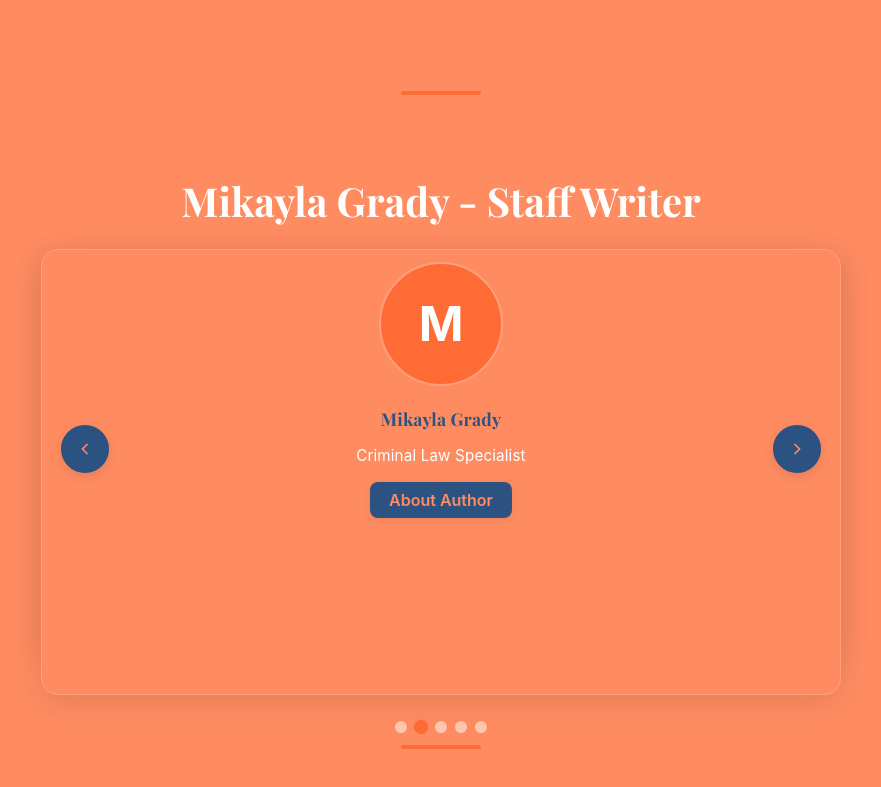
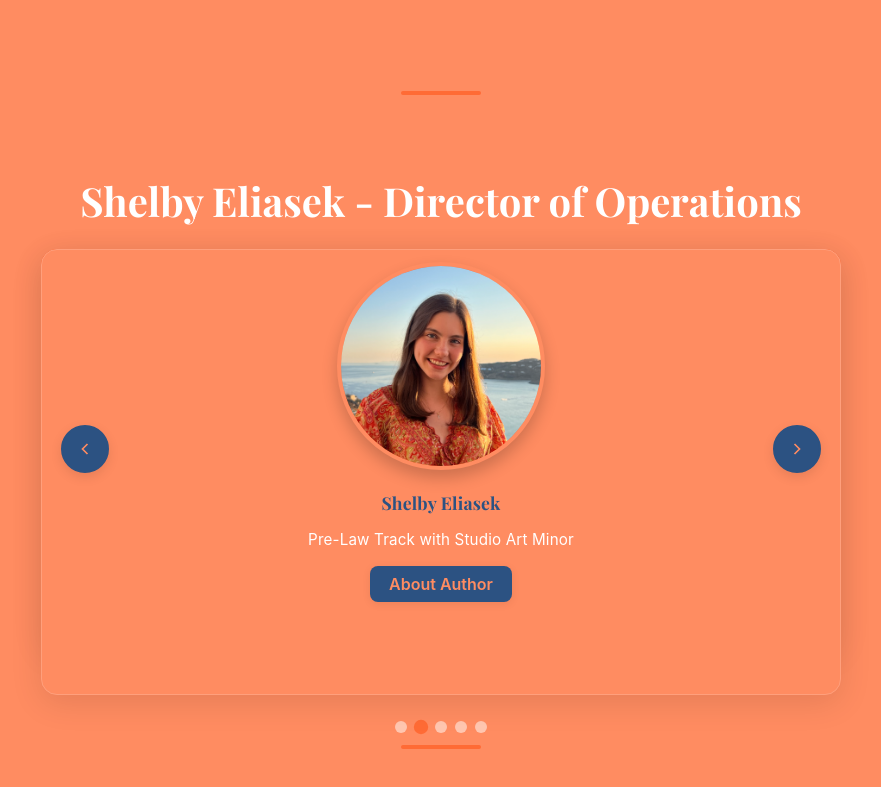
Before and after one commit to RobBundy2002/UJLP, a React (Create React App) app in the folder my-app/: page /#/ in a window 1280 px wide. Shown: the part 1343-2130 px from the top of the page, without its empty margins (211-1092 px from the left). Built offline with nearby package versions, Linux system fonts and the light colour scheme.

Commit message:
Added shelby's page

```diff
--- a/my-app/src/About.js
+++ b/my-app/src/About.js
@@ -55,7 +55,7 @@ function About() {
                                 <img src={shelbyImg} alt="Shelby Eliasek" />
                             </div>
                             <div className="leader-info">
-                                <h3>Shelby Eliasek</h3>
+                                <h3><Link to="/author/shelby" className="author-link">Shelby Eliasek</Link></h3>
                                 <span className="leader-role">Director of Operations</span>
                                 <p>Shelby Eliasek manages logistics, events, and organizational strategy, ensuring the smooth day-to-day functioning of the Journal.</p>
                             </div>
--- a/my-app/src/App.js
+++ b/my-app/src/App.js
@@ -12,6 +12,7 @@ import Derek from './authorbios/Derek';
 import Mikayla from './authorbios/Mikayla';
 import Rob from './authorbios/Rob';
 import Evan from './authorbios/Evan';
+import Shelby from './authorbios/Shelby';
 import logo from "./Logo.png";
 
 function ScrollToTop() {
@@ -134,6 +135,7 @@ function App() {
                         <Route path="/author/mikayla" element={<Mikayla />} />
                         <Route path="/author/rob" element={<Rob />} />
                         <Route path="/author/evan" element={<Evan />} />
+                        <Route path="/author/shelby" element={<Shelby />} />
                         <Route path="*" element={<Navigate to="/" />} />
                     </Routes>
                 </main>
--- a/my-app/src/components/AuthorCarousel.js
+++ b/my-app/src/components/AuthorCarousel.js
@@ -2,6 +2,7 @@ import React, { useState, useEffect } from 'react';
 import { Link } from 'react-router-dom';
 import './AuthorCarousel.css';
 import derekImg from '../Derek.png';
+import shelbyImg from '../Shelby.jpeg';
 
 const authors = [
     {
@@ -13,36 +14,36 @@ const authors = [
         link: '/author/derek'
     },
     {
+        id: 'shelby',
+        name: 'Shelby Eliasek',
+        role: 'Director of Operations',
+        image: shelbyImg,
+        bio: 'Pre-Law Track with Studio Art Minor',
+        link: '/author/shelby'
+    },
+    {
+        id: 'rob',
+        name: 'Rob Bundy',
+        role: 'Director of Technology',
+        image: null,
+        bio: 'Computer Science & Religious Studies',
+        link: '/author/rob'
+    },
+    {
+        id: 'evan',
+        name: 'Evan Proudkii',
+        role: 'Managing Editor',
+        image: null,
+        bio: 'Political Science & Economics',
+        link: '/author/evan'
+    },
+    {
         id: 'mikayla',
         name: 'Mikayla Grady',
         role: 'Staff Writer',
         image: null,
         bio: 'Criminal Law Specialist',
         link: '/author/mikayla'
-    },
-    {
-        id: 'sarah',
-        name: 'Sarah Chen',
-        role: 'Executive Editor',
-        image: null,
-        bio: 'Constitutional Law Expert',
-        link: '/author/sarah'
-    },
-    {
-        id: 'michael',
-        name: 'Michael Rodriguez',
-        role: 'Staff Editor',
-        image: null,
-        bio: 'International Relations Focus',
-        link: '/author/michael'
-    },
-    {
-        id: 'emma',
-        name: 'Emma Thompson',
-        role: 'Executive Editor',
-        image: null,
-        bio: 'Environmental Law Specialist',
-        link: '/author/emma'
     }
 ];
 
```
